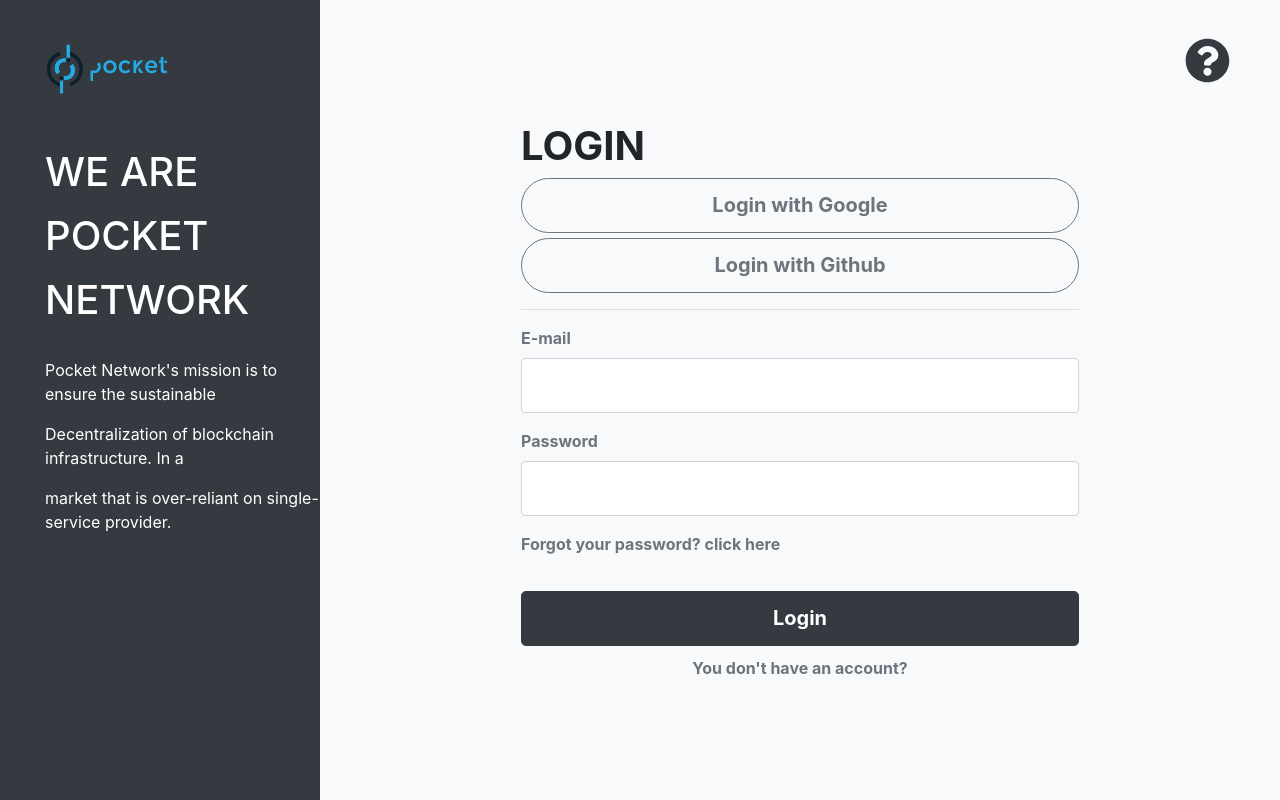
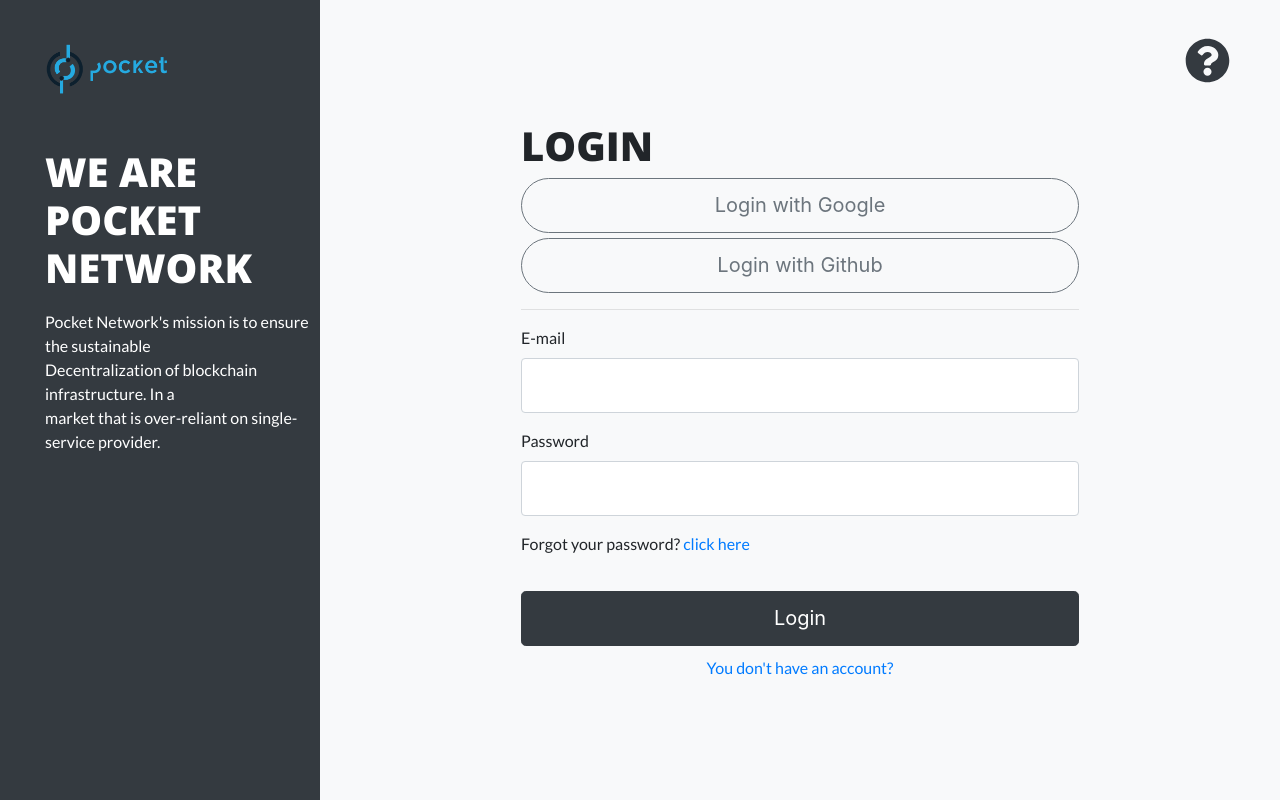
Before and after one commit to pokt-network/pocket-dashboard, a React (Create React App) app in the folder frontend/: page /#/login in a window 1280 px wide. Built offline with nearby package versions, Linux system fonts and the light colour scheme.

Commit message:
Adding Login Page

```diff
--- a/frontend/src/scss/Core.scss
+++ b/frontend/src/scss/Core.scss
@@ -1,4 +1,37 @@
 @import "node_modules/bootstrap/scss/bootstrap";
+@import url('https://fonts.googleapis.com/css2?family=Lato:ital,wght@0,400;1,300&family=Open+Sans:wght@400;800&display=swap');
+
+
+// Font variables
+$title: (
+  "font":"Open Sans",
+  "type": sans-serif,
+  "weight":800
+);
+
+$paragraph: (
+  "font":"Lato",
+  "type": sans-serif,
+  "weight":400
+);
+
+@mixin font-style($type) {
+  font-family: map_get($type, "font"), map_get($type, "type");
+  font-weight: map_get($type, "weight");
+}
+
+// Headers
+@for $i from 1 through 6 {
+  h#{$i} {
+    @include font-style($title)
+  }
+}
+
+// Paragraphs, Labels, Links
+label, p, a {
+  @include font-style($paragraph);
+}
+
 
 html, body {
   height: 100%;
--- a/frontend/src/views/Core/Login/Login.js
+++ b/frontend/src/views/Core/Login/Login.js
@@ -17,16 +17,18 @@ class Login extends Component {
             </Row>
             <Row id={"title"}>
               <h1>
-                <p>We are</p>
-                <p>pocket</p>
-                <p>network</p>
+                We are <br/>
+                pocket <br/>
+                network
               </h1>
             </Row>
             <Row>
-              {/* eslint-disable-next-line react/no-unescaped-entities */}
-              <p>Pocket Network's mission is to ensure the sustainable</p>
-              <p>Decentralization of blockchain infrastructure. In a</p>
-              <p>market that is over-reliant on single-service provider.</p>
+              <p>
+                {/* eslint-disable-next-line react/no-unescaped-entities */}
+                Pocket Network's mission is to ensure the sustainable <br/>
+                Decentralization of blockchain infrastructure. In a <br/>
+                market that is over-reliant on single-service provider.
+              </p>
             </Row>
           </Col>
           <Col id={"content"}>
--- a/frontend/src/views/Core/Login/Login.scss
+++ b/frontend/src/views/Core/Login/Login.scss
@@ -44,19 +44,10 @@
 
       h1 {
         text-transform: uppercase;
-        font-weight: bold;
       }
 
       button, input {
         height: 55px;
-      }
-
-      label, p, a, button {
-        font-weight: bold;
-      }
-
-      label, p, a {
-        color: color("gray");
       }
 
       #provider-buttons {
```
